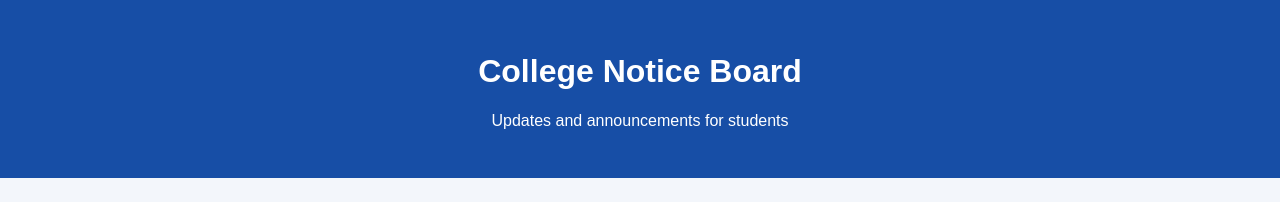
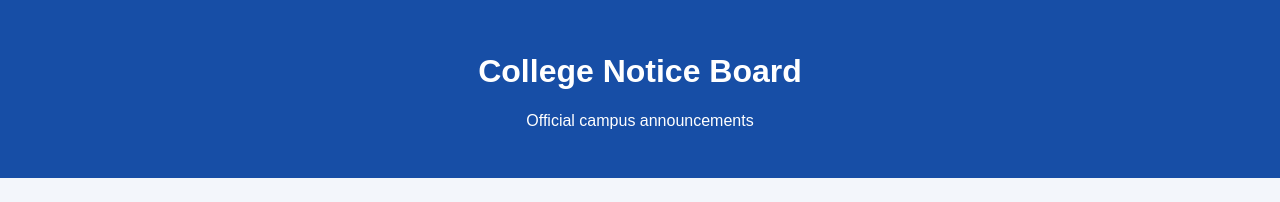
Before and after one commit to Gopichandrika/college-notice-board, a plain HTML site: page index.html in a window 1280 px wide. Shown: the top 202 px of the page. Drawn offline with Linux system fonts and the light colour scheme.

Commit message:
Update campus announcement tagline

```diff
--- a/index.html
+++ b/index.html
@@ -7,7 +7,7 @@
   <link rel="stylesheet" href="style.css" />
 </head>
 <body>
-  <header><h1>College Notice Board</h1><p>Updates and announcements for students</p></header>
+  <header><h1>College Notice Board</h1><p>Official campus announcements</p></header>
   <main>
     <section class="notices">
       <h2>Latest Notices</h2>
```
